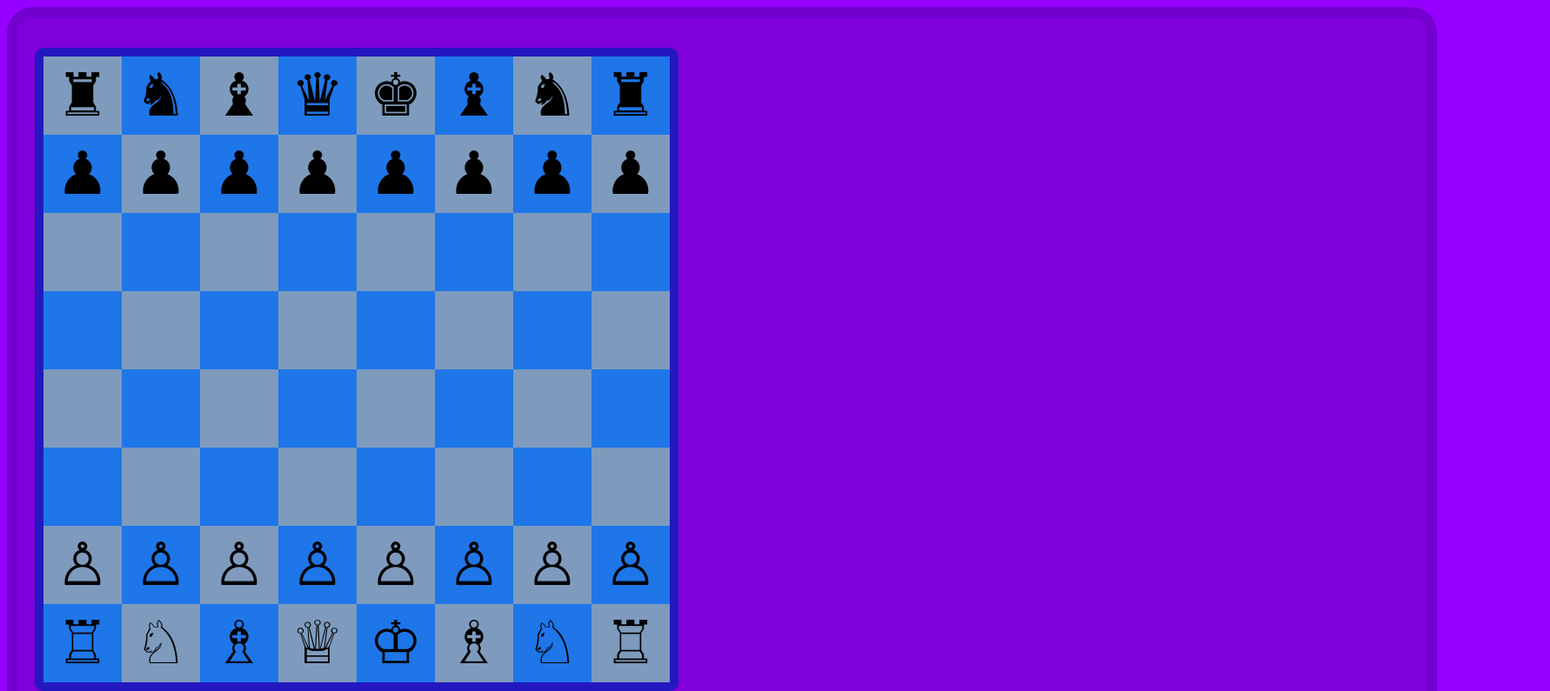
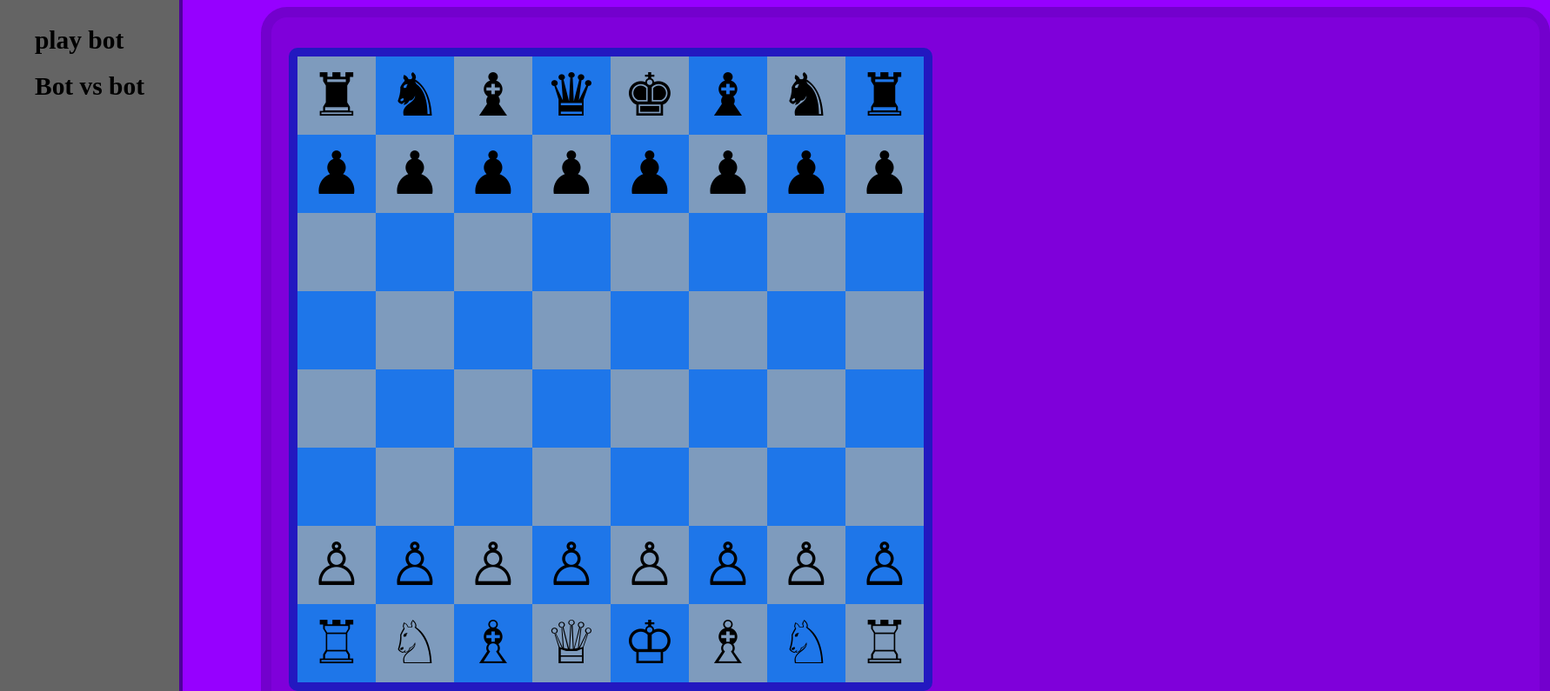
Before and after one commit to MatBou314/chess-bot, a website with bundled scripts: page index.html in a window 1280 px wide. Shown: the top 795 px of the page at 87% size, 1782 px wide, since content can reach past the window. Built offline with nearby package versions, Linux system fonts and the light colour scheme.

Commit message:
ajout du menu (pas encore fonctionnel)

```diff
--- a/display.js
+++ b/display.js
@@ -85,13 +85,34 @@ function newAffBoard() {
         boardElem: null,
         squareSelect: null,
         orientation: true,
+        history: [],
+        backMoves: 0,
     }
     initAffBoard(obj);
     return obj;
 }
 
 function playMove(affBoard, move) {
-    affBoard.game.move(move);
+    const {game, backMoves, history} = affBoard;
+    game.move(move);
+    history.splice(history.length - backMoves - 1, backMoves);
+    affBoard.backMoves = 0;
+    history.push(move);
+}
+
+function undoMove(affBoard) {
+    const {game, backMoves, history} = affBoard;
+    if (backMoves === history.length) return;
+    affBoard.backMoves++;
+    game.undo();
+    updateAffBoard(affBoard);
+}
+
+function redoMove(affBoard) {
+    const {game, backMoves, history} = affBoard;
+    if (backMoves === 0) return;
+    const move = history[history.length - affBoard.backMoves--];
+    game.move(move);
     updateAffBoard(affBoard);
 }
 
@@ -117,8 +138,38 @@ function handleClick(affBoard, square) {
             affBoard.squareSelect = idx;
         }
     }
-    console.log(affBoard.squareSelect);
     updateAffBoard(affBoard);
 }
 
+
+// ========== MODE HANDLING ========== //
+// ==========               ========== //
+
+const modes = {
+    pvp: "play",
+    pvb: "play bot",
+    bvb: "Bot vs bot",
+}
+
 const mainAffBoard = newAffBoard();
+let MODE = "pvp";
+const menu = newElem("menu");
+body.appendChild(menu);
+updateMenu();
+
+
+function updateMenu() {
+    menu.replaceChildren();
+    for (const mode in modes) {
+        if (mode === MODE) continue;
+        const option = newElem("option");
+        option.textContent = modes[mode];
+        menu.appendChild(option);
+    }
+}
+
+document.addEventListener("keydown", (e) => {
+    const {key} = e;
+    if (key === "ArrowLeft") undoMove(mainAffBoard);
+    else if (key === "ArrowRight") redoMove(mainAffBoard);
+})
--- a/style.css
+++ b/style.css
@@ -9,12 +9,13 @@
 
 body {
     background-color: rgb(150, 0, 255);
+    margin-left: 300px;
 }
 
 .board-container {
     display: flex;
     height: var(--board-size);
-    width: calc(var(--board-size) * 2);
+    width: calc(var(--board-size) * 1.8);
     background-color: var(--board-container-color);
     align-items: center;
     border: 12px solid rgb(115, 0, 205);
@@ -41,7 +42,6 @@ body {
     text-align: center;
 }
 
-/* caractère unicode*/
 .piece {
     font-size: calc(var(--cell-size) * 0.76);
     display: flex;
@@ -61,8 +61,34 @@ body {
 }
 
 .menu {
-    display: fixed;
-    height: 100%;
-    width: fit-content;
-    background-color: rgb(80, 77, 76)
+  position: fixed;
+  display: flex;
+  flex-direction: column;
+  top: 0;
+  left: 0;
+  width: auto;
+  height: 100%;
+  background-color: rgb(100, 100, 100);
+  color: black;
+  justify-content: flex-start;
+  align-items: stretch;
+  border-right: 4px solid rgb(77, 0, 153);
+  z-index: 100;
+  padding: 20px;
 }
+
+.menu .option {
+  display: block;
+  color: black;
+  font-weight: 600;
+  font-size: clamp(10px, 2.3vw, 50px);
+  transition: all 0.3s;
+  padding: 10px 20px;
+  cursor: pointer;
+}
+
+.menu .option:hover {
+  color: rgb(55, 3, 87);
+  background-color: rgb(110, 110, 110);
+  border-radius: 15px;
+}
```
